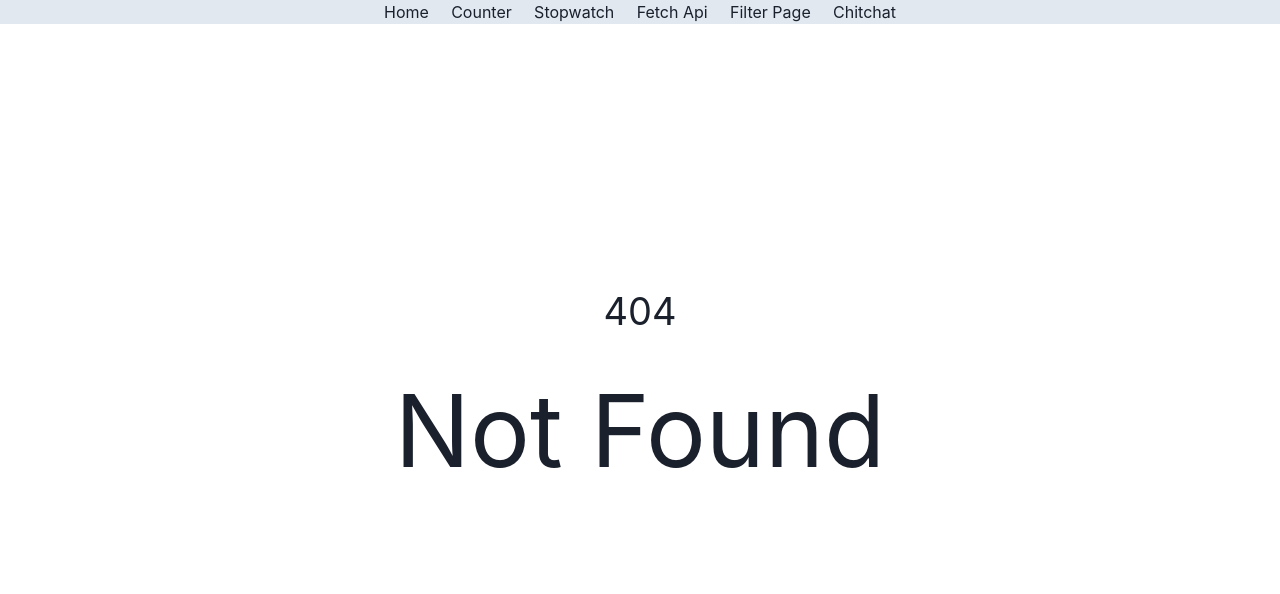
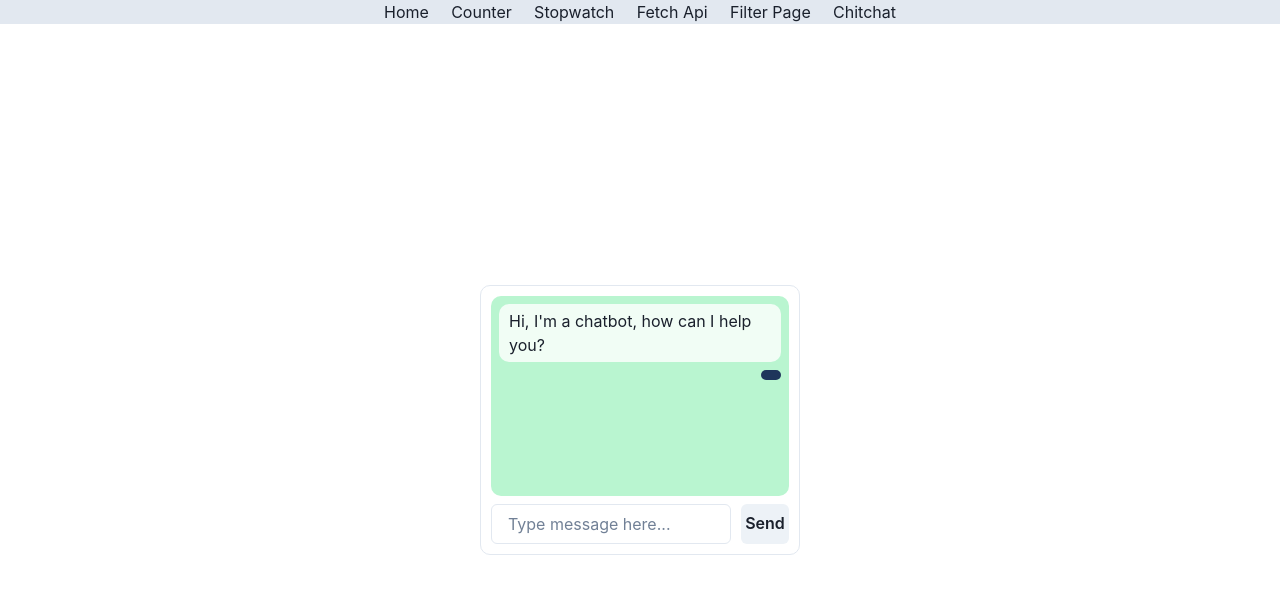
Before and after one commit to Nawaytes/exercise-react-7, a React (Create React App) app: page /list in a window 1280 px wide. Before the commit this address had no page. Shown: the top 594 px of the page. Built offline with nearby package versions, Linux system fonts and the light colour scheme.

Commit message:
add chitchat

```diff
--- a/src/App.jsx
+++ b/src/App.jsx
@@ -6,6 +6,8 @@ import NotFound from "./pages/notFound";
 import FilterPage from "./pages/filter";
 import NavBar from "./components/NavBar";
 import CounterPage from "./pages/counter";
+import HomePage from "./pages/home";
+import ListPage from "./pages/home/List";
 
 function App() {
   return (
@@ -18,6 +20,8 @@ function App() {
           <Route path='/fetch-api' element={<FetchApi />} />
           <Route path='/filter-page' element={<FilterPage />} />
           <Route path='/counter' element={<CounterPage />} />
+          <Route path='/' element={<HomePage />} />
+          <Route path='/list' element={<ListPage />} />
         </Routes>
       </Router>
     </>
--- /dev/null
+++ b/src/pages/home/List.jsx
@@ -0,0 +1,94 @@
+import {
+  Box,
+  Button,
+  Center,
+  Grid,
+  Input,
+  Text,
+  VStack,
+} from "@chakra-ui/react";
+import { useEffect, useRef, useState } from "react";
+import { redirect } from "react-router-dom";
+
+export default function ListPage() {
+  const listRef = useRef(null);
+
+  const [message, setMessage] = useState("");
+  const [reply, setReply] = useState([]);
+  useEffect(() => {
+    setReply([localStorage.getItem("replyChat")]);
+  }, []);
+  useEffect(() => {
+    listRef.current?.lastElementChild?.scrollIntoView();
+  }, [reply]);
+  const sendMessage = () => {
+    setMessage("");
+    setReply([...reply, message]);
+  };
+  return (
+    <Center height={"100vh"} mt={"20px"}>
+      <VStack
+        spacing={2}
+        border={"1px"}
+        borderColor={"gray.200"}
+        borderRadius={"10px"}
+        padding={"10px"}
+        width={"25vw"}
+      >
+        <Box
+          height={"200px"}
+          width={"100%"}
+          backgroundColor={"whatsapp.100"}
+          borderRadius={"10px"}
+          overflowY={"scroll"}
+          ref={listRef}
+        >
+          <Text
+            margin={2}
+            backgroundColor={"whiteAlpha.800"}
+            width={"fit-content"}
+            padding={"5px"}
+            pl={"10px"}
+            pr={"10px"}
+            borderRadius={"10px"}
+          >
+            Hi, I'm a chatbot, how can I help you?
+          </Text>
+          {reply
+            ? reply.map((item, index) => (
+                <Text
+                  key={item}
+                  margin={2}
+                  backgroundColor={"facebook.900"}
+                  color={"white"}
+                  width={"fit-content"}
+                  padding={"5px"}
+                  pl={"10px"}
+                  pr={"10px"}
+                  borderRadius={"10px"}
+                  ml={"auto"}
+                >
+                  {item}
+                </Text>
+              ))
+            : null}
+        </Box>
+        <Grid templateColumns={"5fr 1fr"} gap={"10px"}>
+          <Input
+            placeholder='Type message here...'
+            onChange={(e) => {
+              setMessage(e.target.value);
+            }}
+            onKeyUp={(e) => {
+              if (e.key === "Enter") {
+                sendMessage();
+              }
+            }}
+            value={message}
+          />
+          <Button onClick={sendMessage}>Send</Button>
+        </Grid>
+      </VStack>
+    </Center>
+  );
+}
--- /dev/null
+++ b/src/pages/home/index.jsx
@@ -0,0 +1,62 @@
+import {
+  Box,
+  Button,
+  Center,
+  Grid,
+  Input,
+  Text,
+  VStack,
+} from "@chakra-ui/react";
+import { useEffect, useState } from "react";
+import { redirect } from "react-router-dom";
+
+export default function HomePage() {
+  const [message, setMessage] = useState("");
+  useEffect(() => {
+    localStorage.clear("replyChat");
+  }, []);
+
+  const sendMessage = () => {
+    console.log("message", message);
+    localStorage.setItem("replyChat", message);
+    window.location.href = "/list";
+  };
+  return (
+    <Center height={"100vh"} mt={"20px"}>
+      <VStack
+        spacing={2}
+        border={"1px"}
+        borderColor={"gray.200"}
+        borderRadius={"10px"}
+        padding={"10px"}
+        width={"25vw"}
+      >
+        <Box
+          height={"200px"}
+          width={"100%"}
+          backgroundColor={"whatsapp.100"}
+          borderRadius={"10px"}
+        >
+          <Text
+            margin={2}
+            backgroundColor={"whiteAlpha.800"}
+            width={"fit-content"}
+            padding={"5px"}
+            pl={"10px"}
+            pr={"10px"}
+            borderRadius={"10px"}
+          >
+            Hi, I'm a chatbot, how can I help you?
+          </Text>
+        </Box>
+        <Grid templateColumns={"5fr 1fr"} gap={"10px"}>
+          <Input
+            placeholder='Type message here...'
+            onChange={(e) => setMessage(e.target.value)}
+          />
+          <Button onClick={sendMessage}>Send</Button>
+        </Grid>
+      </VStack>
+    </Center>
+  );
+}
```
